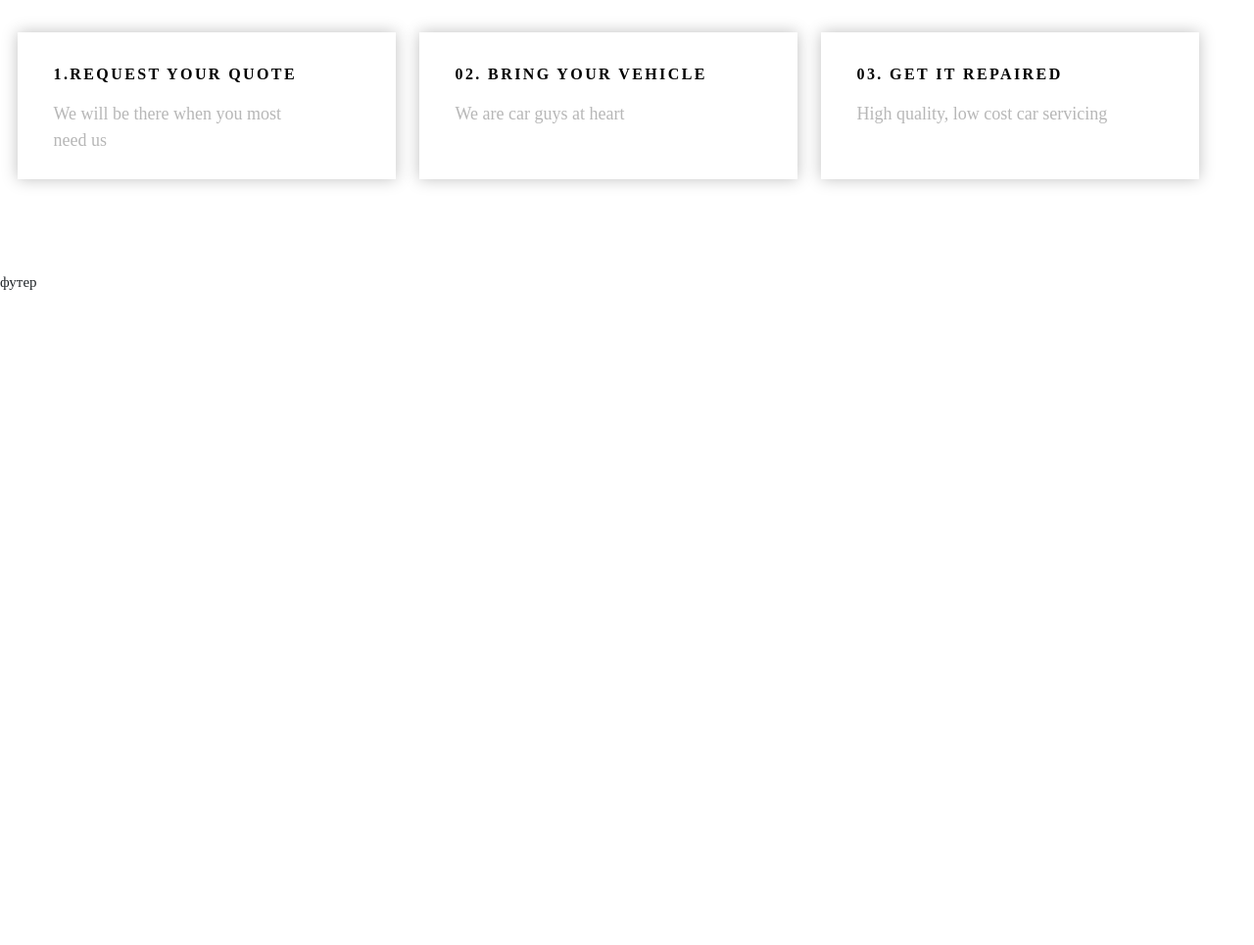
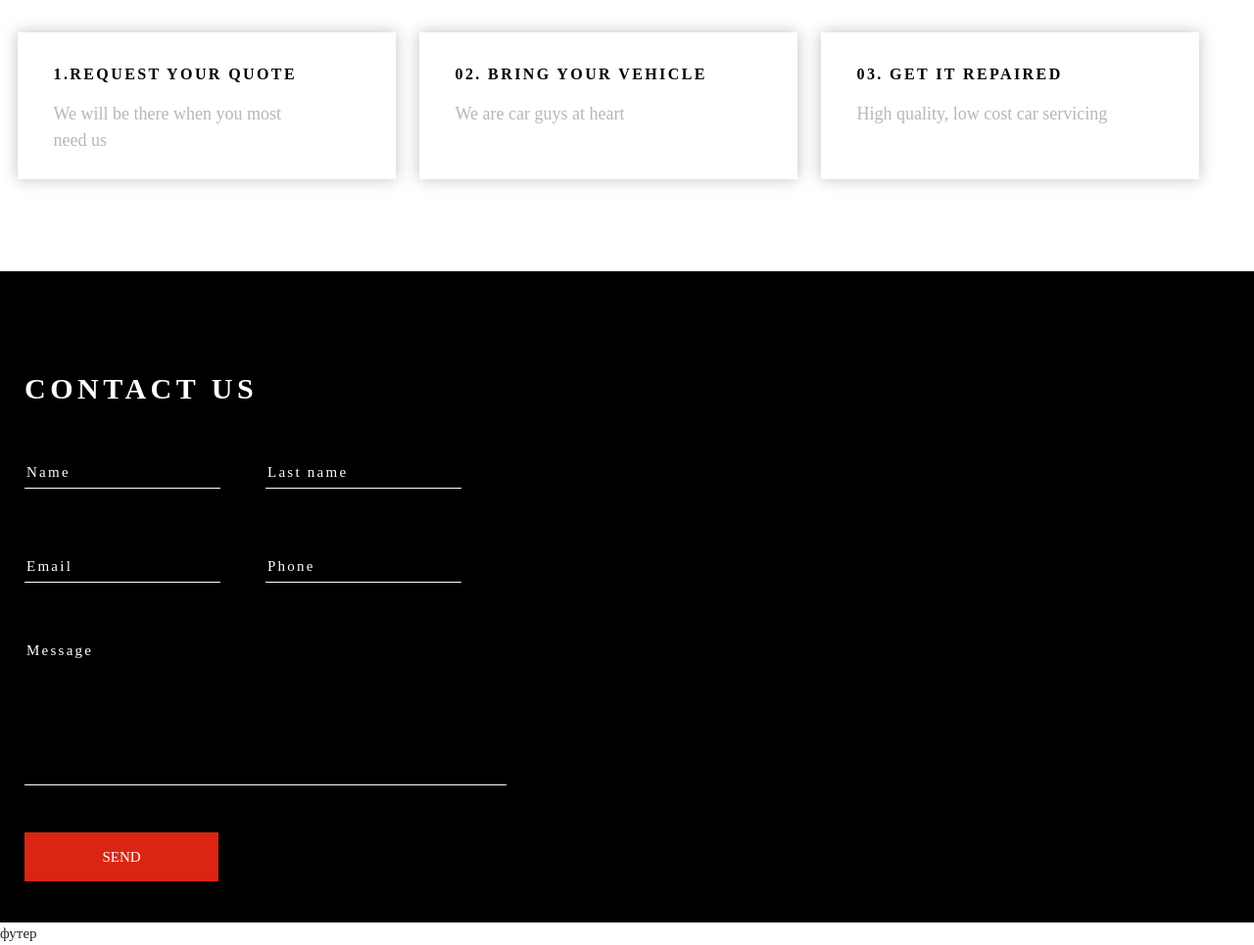
Before and after one commit to ssamarin/cars, a website: page src/index.html in a window 1280 px wide. Shown: the part 2865-3830 px from the top of the page at 98% size. Before the commit the page ends 3165 px from the top, so only its background shows below. Drawn offline with Linux system fonts and the light colour scheme.

Commit message:
add contact us, make a feed form

```diff
--- a/src/index.html
+++ b/src/index.html
@@ -196,6 +196,24 @@
                     </div>
                 </div>
             </section>
+            <section class="contacrUs">
+                <div class="contacrUs__container">
+                    <h3 class="contacrUs__title">
+                        Contact us
+                    </h3>
+                    <div class="grid__wrapper">
+                        <form id="consultation-form" class="feed-form" action="#">
+                            <input name="name" class="namem" required placeholder="Name" type="text">
+                            <input name="lastName" class="lastname" required placeholder="Last name" type="text">
+                            <input name="email" class="email" required placeholder="Email" type="email">
+                            <input name="phone" class="phone" required placeholder="Phone" type="tel">
+                            <input name="message" class="message" required placeholder="Message" type="textarea">
+
+                            <button class="button button_submit">Send</button>
+                        </form>
+                    </div>
+                </div>
+            </section>
         </main>
 
 
--- /dev/null
+++ b/src/sass/blocks/_contactUs.scss
@@ -0,0 +1,71 @@
+.contacrUs {
+    height: 665px;
+    padding: 97px 0;
+    background-color: #000;
+    &__title {
+        font-weight: 700;
+        font-size: 30px;
+        letter-spacing: 0.15em;
+        text-transform: uppercase;
+        color: #FFFFFF;
+    }
+}
+
+.grid__wrapper {
+    width: 440px;
+    height: 430px;
+}
+
+.feed-form {
+    z-index: 0;
+    margin-top: 47px;
+    display: grid;
+    grid-template-columns: repeat(2, minmax(200px, 1fr));
+    grid-template-rows: repeat(6, 50px);
+    gap: 46px;
+    input {
+       height: 33px;
+       border: none;
+       border-bottom: 1.5px solid #FFFFFF;
+       background-color: #000;
+       color: #FFFFFF;
+       font-weight: 400;
+        font-size: 15px;
+        letter-spacing: 0.15em;
+    }
+}
+
+input::-webkit-input-placeholder { color: #fff; }
+
+.message {
+    grid-column-start: 1;
+    grid-column-end: 4;
+    grid-row-start: 3;
+    grid-row-end: 5;
+    z-index: 10;
+    padding-bottom: 137px;
+    padding-top: 6px;
+
+}
+
+.button_submit {
+    width: 198px;
+    height: 50px;
+    text-transform: uppercase;
+    background: #DB2512;
+    color: #fff;
+    border: none;
+    grid-row-start: 5;
+    transition: 0.7s all;
+    &:hover {
+        background-color: #8b1708;
+    }
+}
+
+.email {
+    grid-row-start: 2;
+}
+
+.phone {
+    grid-row-start: 2;
+}
--- a/src/sass/style.scss
+++ b/src/sass/style.scss
@@ -10,7 +10,7 @@
 @import 'blocks/services';
 @import 'blocks/weUndesrstand';
 @import 'blocks/fastAndEasy';
-
+@import 'blocks/contactUs';
 
 html, body {
     font-family: 'Poppins';
```
Also changed, not shown: src/css/style.min.css.
